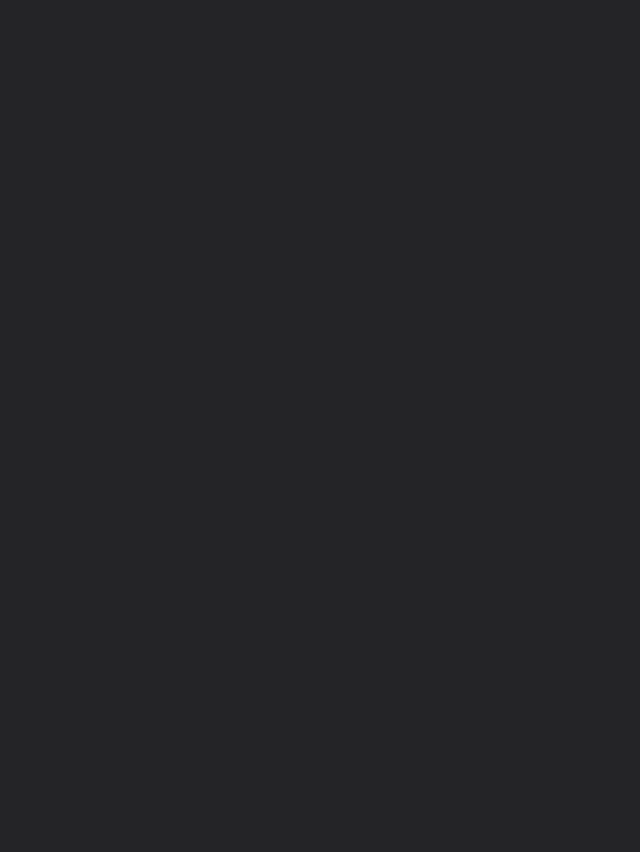
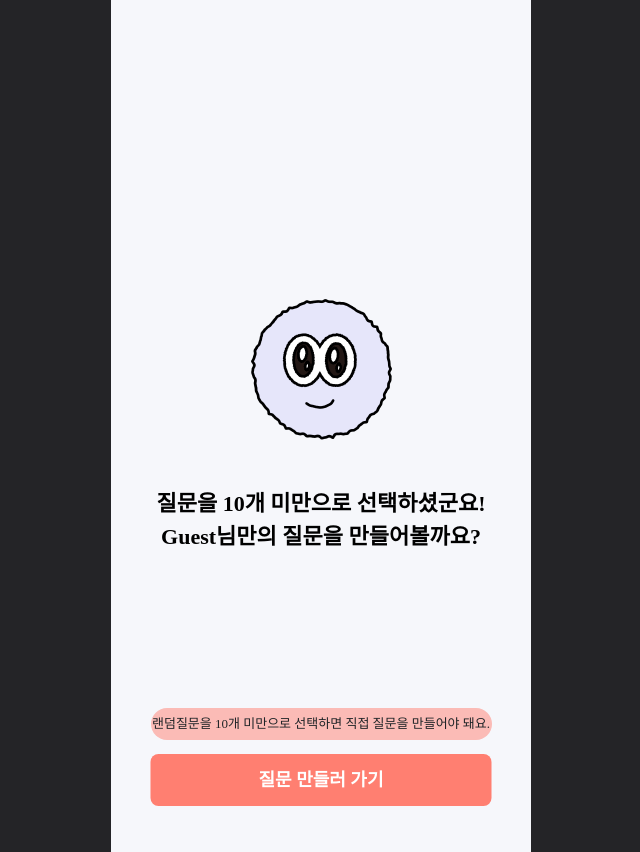
Before and after one commit to 2024-likelion-sswu/Funit_FE, a React (Create React App) app: page /onboarding2 in a window 1280 px wide. Before the commit this address had no page. Shown: the whole page, without its empty margins (319-959 px from the left). Before the commit the page ends 800 px from the top, so only its background shows below. Built offline with nearby package versions, Linux system fonts and the light colour scheme; a web font is replaced by a local one.

Commit message:
[Feature] #4 - 질문 10개 미만 선택시 뷰 구현

```diff
--- a/src/App.js
+++ b/src/App.js
@@ -4,6 +4,7 @@ import Main from './pages/mainPage/MainPage'
 import NicknamePage from './pages/testCreatePage/NicknamePage'
 import OnboardingPage from './pages/testCreatePage/OnboardingPage'
 import TestCreatePage from './pages/testCreatePage/TestCreatePage'
+import OnboardingPage2 from './pages/testCreatePage/OnboardingPage2'
 import UrlF from './pages/mainPage/UrlFriend'
 import Score1Page from './pages/testScorePage/Score1Page'
 import Score2Page from './pages/testScorePage/Score2Page'
@@ -17,6 +18,7 @@ const App = () => {
                 <Route path='/nickname' element={<NicknamePage />} />
                 <Route path='/onboarding' element={<OnboardingPage />} />
                 <Route path='/testCreate' element={<TestCreatePage />} />
+                <Route path='/onboarding2' element={<OnboardingPage2 />} />
                 <Route path='/urlfriend' element={<UrlF />} />
                 <Route path ='/score1' element={<Score1Page/>} />
                 <Route path ='/score2' element={<Score2Page/>} />
--- a/src/assets/sass/section/_onboarding.scss
+++ b/src/assets/sass/section/_onboarding.scss
@@ -1,4 +1,5 @@
-.onboarding-container {
+.onboarding-container,
+.onboarding2-container {
     display: flex;
     flex-direction: column;
     align-items: center;
@@ -8,9 +9,25 @@
         width: 141px;
     }
 
-    p {
+    >p {
         font-size: 22px;
         font-weight: bold;
         margin-top: 47px;
+        text-align: center;
+    }
+
+    .guide {
+        font-size: 13px;
+        height: 32px;
+        display: flex;
+        align-items: center;
+        justify-content: center;
+        position: absolute;
+        bottom: 112px;
+        color: #1F2427;
+        background-color: #FBBBB6;
+        border-radius: 100px;
+        width: 341px;
+        height: 32px;
     }
 }
--- /dev/null
+++ b/src/pages/testCreatePage/OnboardingPage2.jsx
@@ -0,0 +1,23 @@
+import React, { useState } from 'react'
+import icon from '../../assets/img/character/purple.png'
+import Button from '../../components/Button'
+
+const OnboardingPage2 = () => {
+    const [nickname, setNickname] = useState('Guest');
+
+    return (
+        <div className='container onboarding2-container'>
+            <img src={icon} alt="온보딩2 화면 아이콘" />
+            <p>질문을 10개 미만으로 선택하셨군요!
+                <br />
+                {nickname}님만의 질문을 만들어볼까요?
+            </p>
+            <div className='guide'>
+                랜덤질문을 10개 미만으로 선택하면 직접 질문을 만들어야 돼요.
+            </div>
+            <Button title='질문 만들러 가기' />
+        </div>
+    )
+}
+
+export default OnboardingPage2
```
